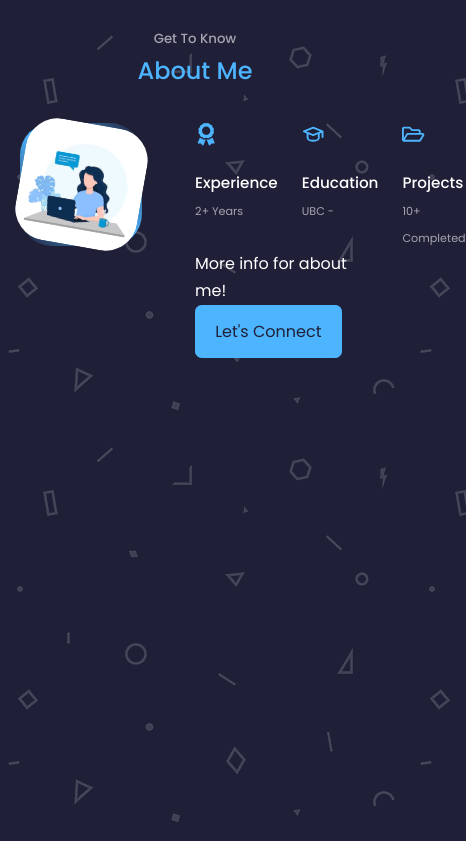
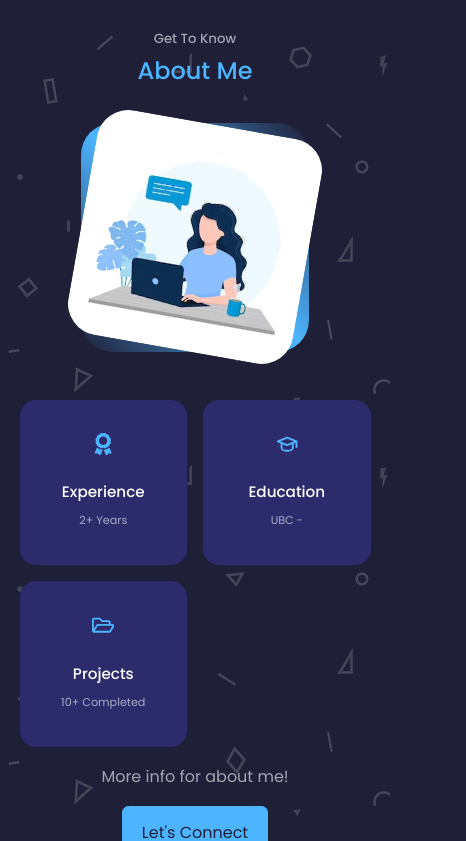
Before and after one commit to MorsalN/morsaln.github.io, a React (Create React App) app: page / in a window 390 px wide. Shown: the part 1024-1865 px from the top of the page, 466 px wide, since content can reach past the window. Built offline with nearby package versions, Linux system fonts and the light colour scheme; a web font is replaced by a local one.

Commit message:
Made about section adjustable for tablets and mobile

```diff
--- a/src/components/about/about.css
+++ b/src/components/about/about.css
@@ -35,7 +35,7 @@
   gap: 1.5rem;
 }
 
-.about_card {
+.about__card {
   background: var(--color-bg-variant);
   border: 1px solid transparent;
   border-radius: 1rem;
@@ -44,7 +44,7 @@
   transition: var(--transition);
 }
 
-.about_card:hover {
+.about__card:hover {
   background: transparent;
   border-color: var(--color-primary-variant);
   cursor: default;
@@ -64,3 +64,46 @@
   font-size: 0.7rem;
   color: var(--color-light);
 }
+
+.about__content p {
+  margin: 2rem 0 2.6rem;
+  color: var(--color-light);
+}
+
+/* ======================= MEDIA QUERIES (MEDIUM DEVICES) ======================= */
+@media screen and (max-width: 1024px) {
+  .about__container {
+    grid-template-columns: 1fr;
+    gap: 0;
+  }
+
+  .about__me {
+    width: 50%;
+    margin: 2rem auto 4rem;
+  }
+
+  .about__content p {
+    margin: 1rem 0 1.5rem;
+  }
+}
+
+/* ======================= MEDIA QUERIES (SMALL DEVICES) ======================= */
+@media screen and (max-width: 600px) {
+  .about__me {
+    width: 65%;
+    margin: 0 auto 3rem;
+  }
+
+  .about__cards {
+    grid-template-columns: 1fr 1fr;
+    gap: 1rem;
+  }
+
+  .about__content {
+    text-align: center;
+  }
+
+  .about__content p {
+    margin: 1rem 0;
+  }
+}
```
